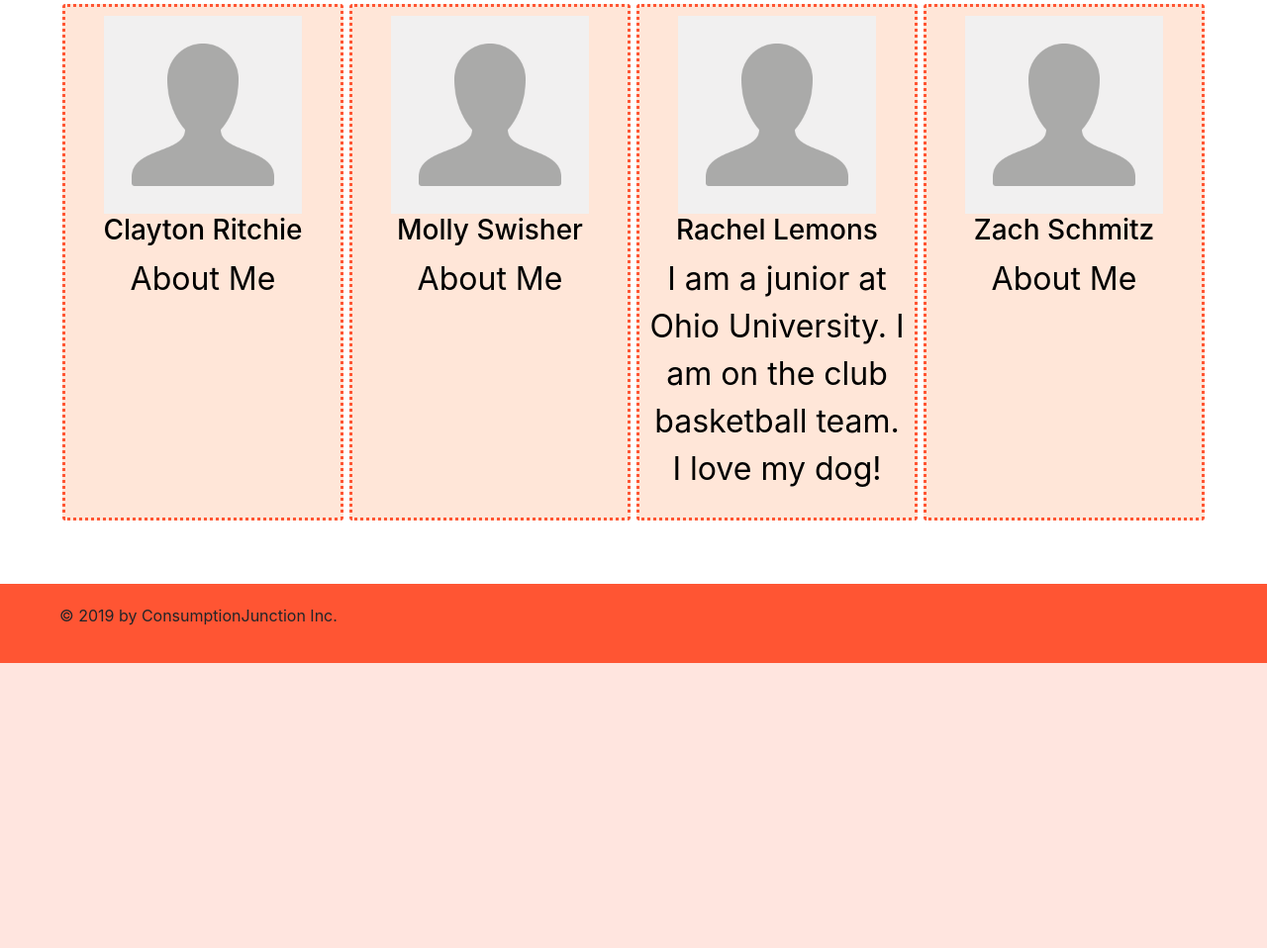
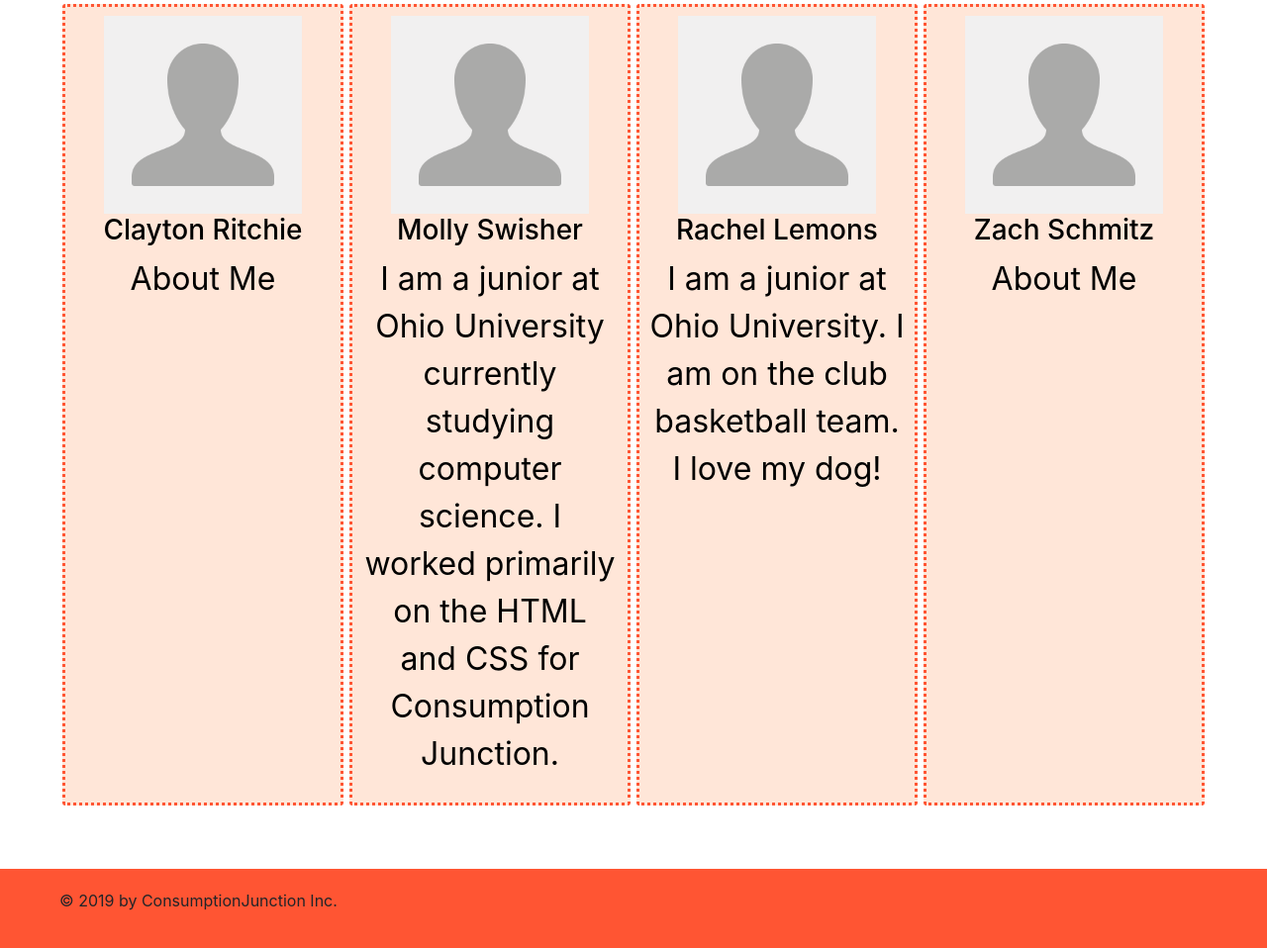
Before and after one commit to ArrDeeM/ConsumptionJunction, a Django app: page /aboutUs/ in a window 1280 px wide. Shown: the part 396-1354 px from the top of the page at 99% size. Before the commit the page ends 1066 px from the top, so only its background shows below. Run offline with Django 3.2, Linux system fonts and the light colour scheme; some libraries are stand-ins or nearby versions.

Commit message:
added my bio to the about page

```diff
--- a/NewSite/recipes/templates/recipes/aboutUs.html
+++ b/NewSite/recipes/templates/recipes/aboutUs.html
@@ -26,7 +26,8 @@
 		<div>
 			<img src = "{% static 'recipes/profile.png' %}" width = "200px" height = "200px"/>
 			<h3>Molly Swisher</h3>
-			<p>About Me</p>
+			<p>I am a junior at Ohio University currently studying computer science. I worked primarily on the HTML
+			and CSS for Consumption Junction.</p>
 		</div>
 		<div>
 			<img src = "{% static 'recipes/profile.png' %}" width = "200px" height = "200px"/>
```
